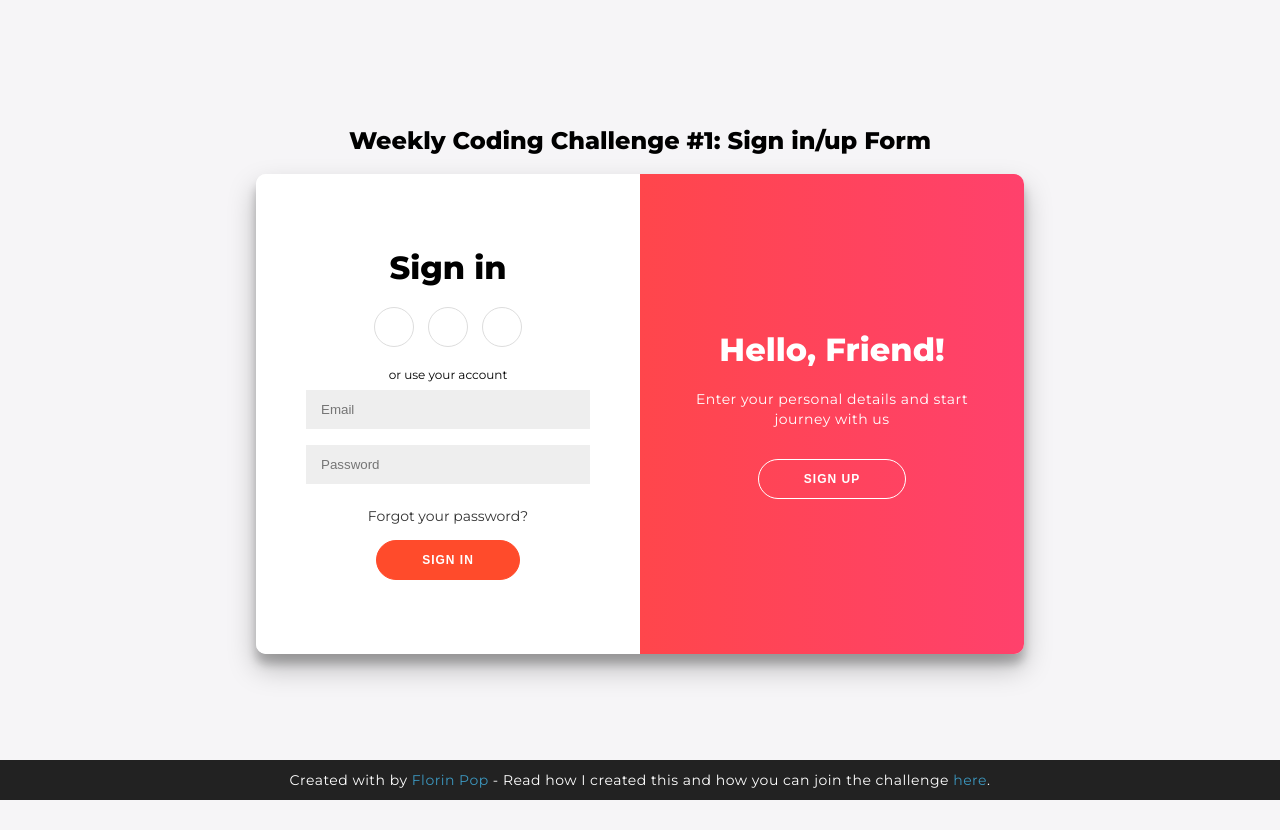
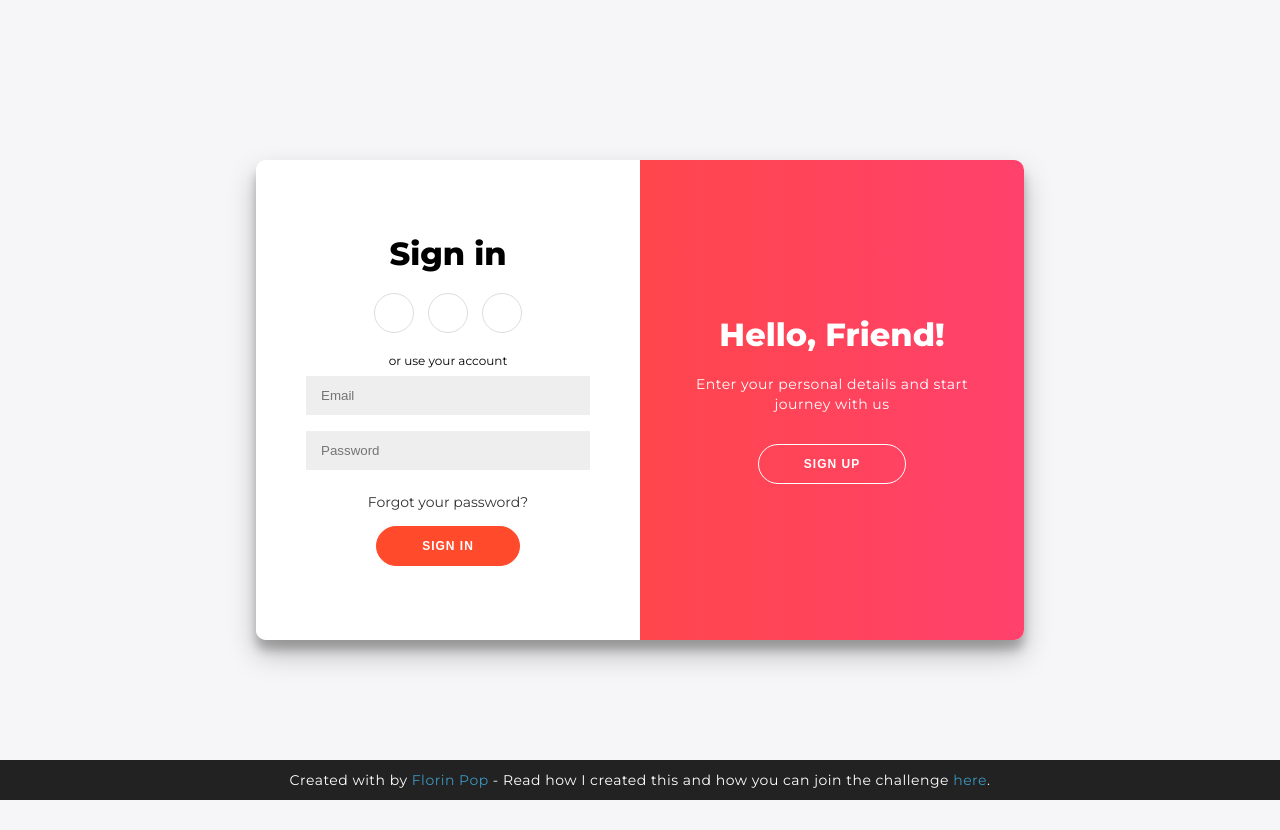
Before and after one commit to owncreator/Sign, a plain HTML site: page index.html in a window 1280 px wide. Drawn offline with Linux system fonts and the light colour scheme.

Commit message:
Remove heading for Weekly Coding Challenge #1
Remove the heading for the weekly coding challenge.

```diff
--- a/index.html
+++ b/index.html
@@ -255,7 +255,7 @@ footer a {
 }
 </style>
 
-<h2>Weekly Coding Challenge #1: Sign in/up Form</h2>
+<h2></h2>
 <div class="container" id="container">
 	<div class="form-container sign-up-container">
 		<form action="#">
```
